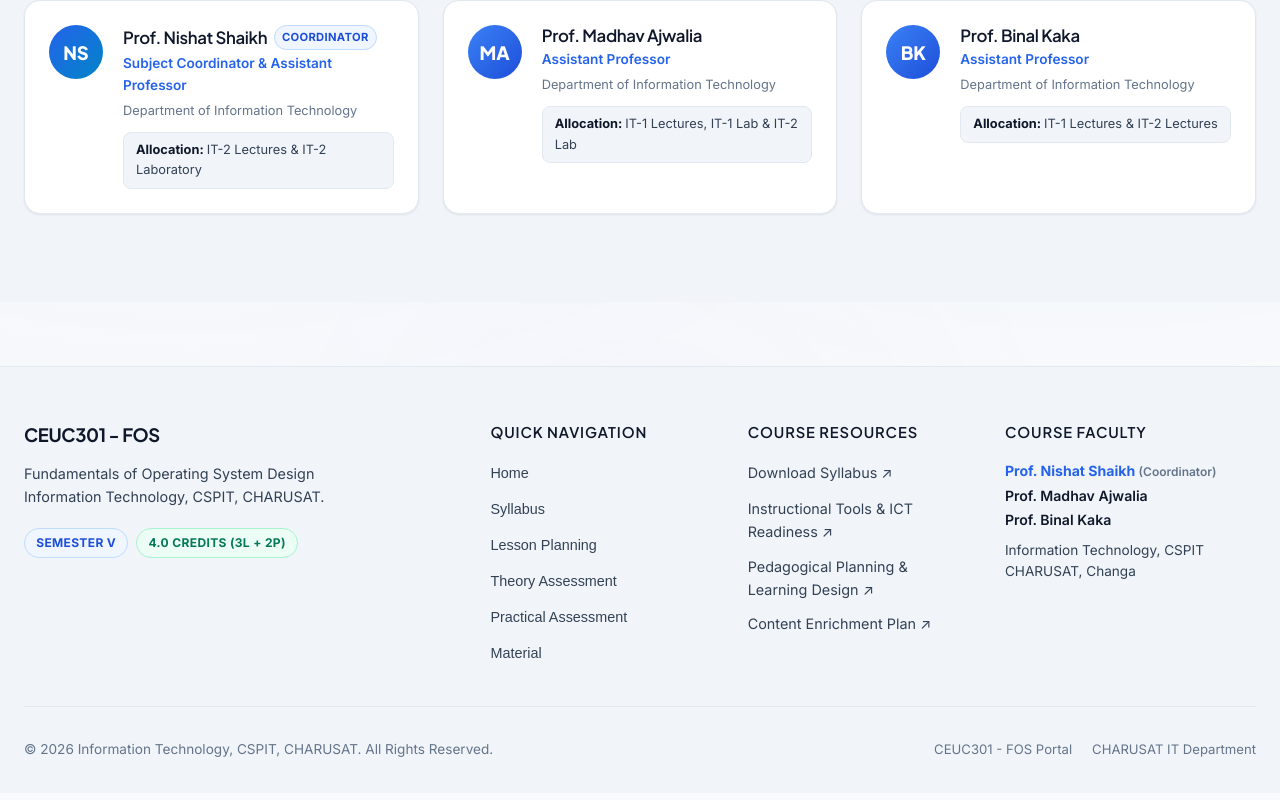
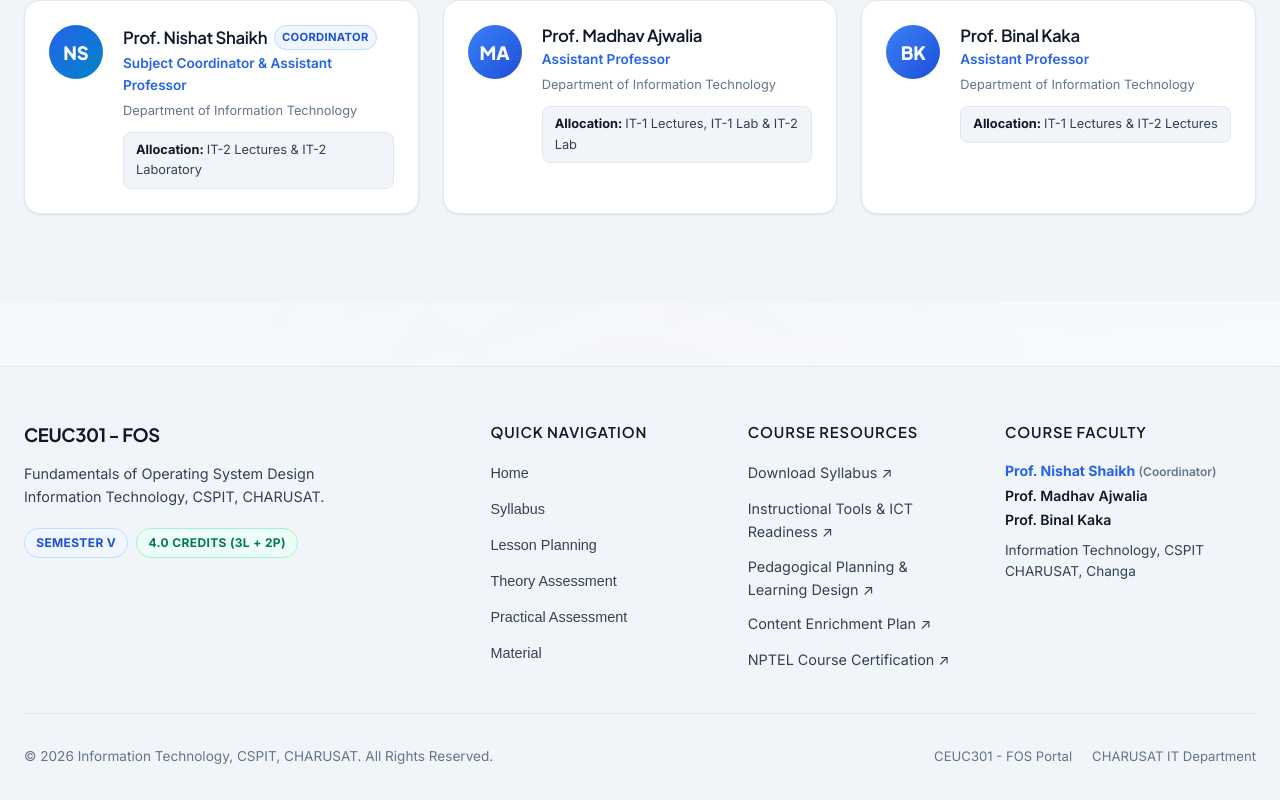
Before and after one commit to Brij123179/OS_IT, a React (Vite) app: page / in a window 1280 px wide. Shown: the part 3416-4216 px from the top of the page. Built offline with nearby package versions, Linux system fonts and the light colour scheme.

Commit message:
Add NPTEL link to footer and materials; update internal practical marks (Practical Performance: 10M, Internal Exam: 15M)

```diff
--- a/src/components/Footer.jsx
+++ b/src/components/Footer.jsx
@@ -6,6 +6,7 @@ export default function Footer({ meta, setActivePage }) {
   const ictUrl = meta?.instructionalToolsUrl || "https://drive.google.com/drive/folders/15iGzzOxu6NIdt03TgINZRteYsY9UdFpj?usp=sharing";
   const pedagogyUrl = meta?.pedagogicalPlanningUrl || "https://drive.google.com/drive/folders/1vRHixVCcNtzafO1n3BaO3PdWhiodE1EQ";
   const enrichmentUrl = meta?.contentEnrichmentUrl || "https://drive.google.com/drive/folders/1KtbMiTAJ2GZOtohRNWXL2K5Agv8Nzn3V";
+  const nptelUrl = meta?.nptelCourseUrl || "https://onlinecourses.nptel.ac.in/e-learning/preview/noc26_cs123";
 
   return (
     <footer className="site-footer">
@@ -63,6 +64,11 @@ export default function Footer({ meta, setActivePage }) {
                   Content Enrichment Plan ↗
                 </a>
               </li>
+              <li>
+                <a href={nptelUrl} target="_blank" rel="noreferrer">
+                  NPTEL Course Certification ↗
+                </a>
+              </li>
             </ul>
           </div>
 
--- a/src/data/courseTemplateData.js
+++ b/src/data/courseTemplateData.js
@@ -208,9 +208,9 @@ export const courseTemplateData = {
     },
     continuousAssessment: {
       total: 25,
-      practicalPerformance: 15,
-      internalExam: 10,
-      description: "Practical Continuous Assessment (25 Marks): Performance (15M) + Internal Exam (10M)"
+      practicalPerformance: 10,
+      internalExam: 15,
+      description: "Practical Continuous Assessment (25 Marks): Performance (10M) + Internal Exam (15M)"
     },
     links: {
       labManual: "https://drive.google.com/file/d/1AC0w-Q1LGFGLsR-MNM94mFIo6IZTv7Ft/view?usp=drive_link",
@@ -408,6 +408,13 @@ export const courseTemplateData = {
         description: "Cloud repository of course notes, textbook slides, and reference materials for CEUC301.",
         url: "https://app.box.com/s/p3fa1bukgs",
         badge: "Box Repository"
+      },
+      {
+        id: "mat-5",
+        title: "NPTEL: Operating System Fundamentals (Swayam Portal)",
+        description: "Official 12-week NPTEL course and certification mapping directly to continuous evaluation.",
+        url: "https://onlinecourses.nptel.ac.in/e-learning/preview/noc26_cs123",
+        badge: "NPTEL Course"
       }
     ]
   },
--- a/src/pages/PracticalAssessmentPage.jsx
+++ b/src/pages/PracticalAssessmentPage.jsx
@@ -62,11 +62,11 @@ export default function PracticalAssessmentPage({ data, onToast }) {
             <div style={{ display: 'flex', flexDirection: 'column', gap: '0.5rem', fontSize: '0.9rem', color: 'var(--text-secondary)' }}>
               <div style={{ display: 'flex', justifyContent: 'space-between', borderBottom: '1px solid var(--border-subtle)', paddingBottom: '0.4rem' }}>
                 <span>Practical Performance (Journal/Lab Work):</span>
-                <strong style={{ color: 'var(--text-primary)' }}>15 Marks</strong>
+                <strong style={{ color: 'var(--text-primary)' }}>10 Marks</strong>
               </div>
               <div style={{ display: 'flex', justifyContent: 'space-between' }}>
                 <span>Practical Internal Examination:</span>
-                <strong style={{ color: 'var(--text-primary)' }}>10 Marks</strong>
+                <strong style={{ color: 'var(--text-primary)' }}>15 Marks</strong>
               </div>
             </div>
           </div>
```
